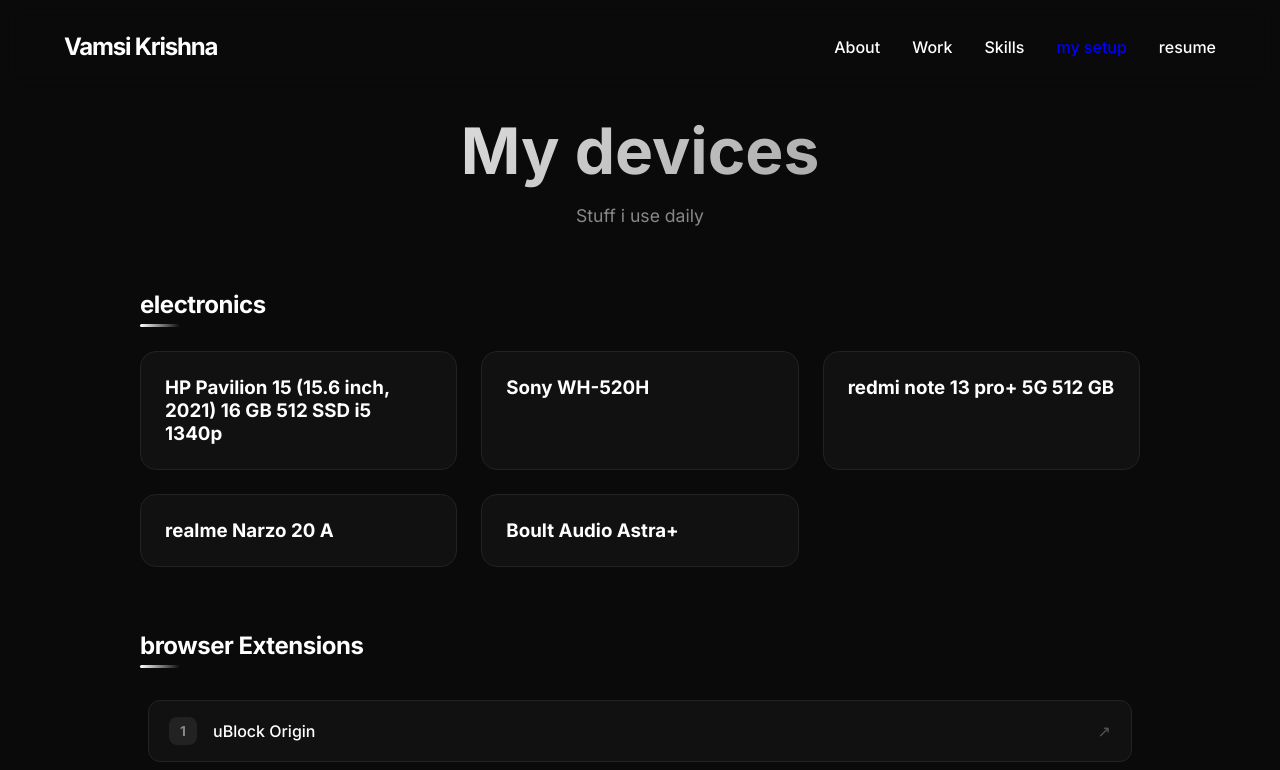
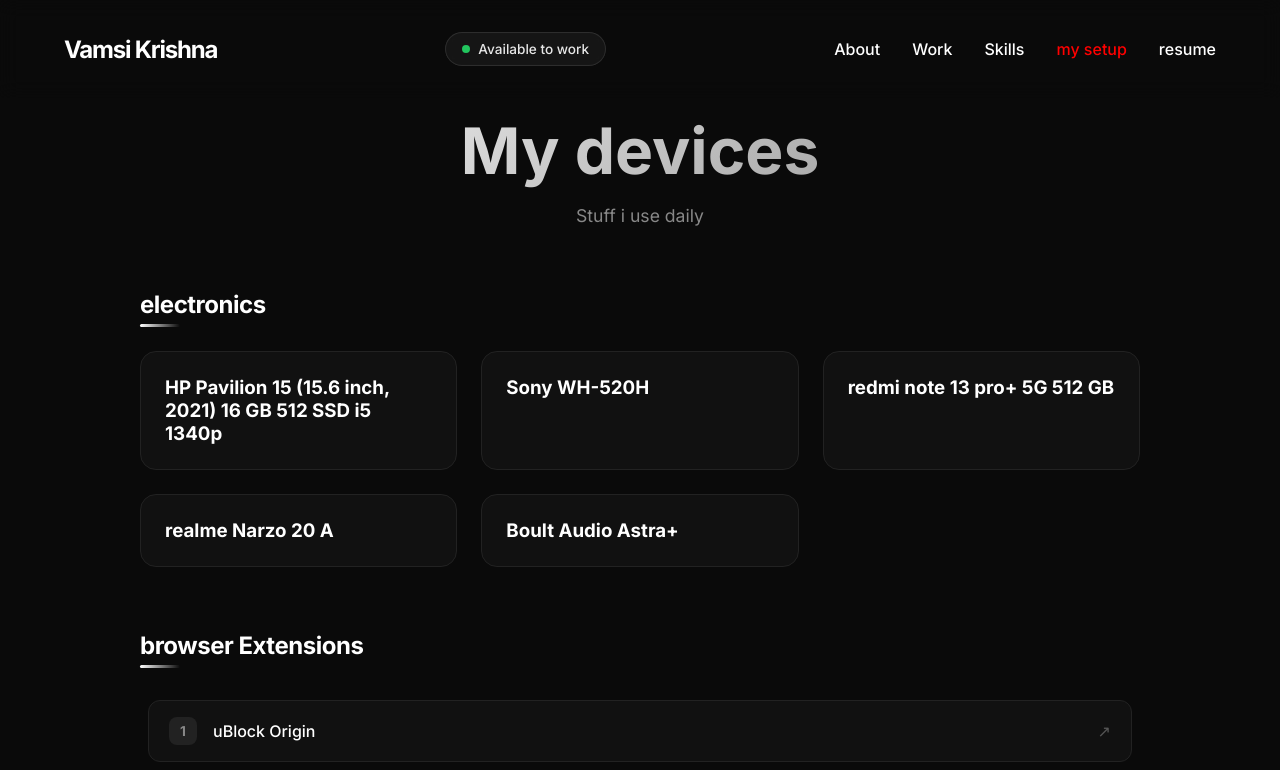
Before and after one commit to raptor7197/thekrishna, a React (Vite) app: page /setup in a window 1280 px wide. Shown: the top 770 px of the page. Built offline with nearby package versions, Linux system fonts and the light colour scheme; a web font is replaced by a local one.

Commit message:
fix: change bg color for pages to be pure black

```diff
--- a/src/components/About.css
+++ b/src/components/About.css
@@ -1,6 +1,6 @@
 .about {
     padding: 8rem 2rem;
-    background-color: #050505;
+    background-color: #000000;
     /* Deep Black */
     position: relative;
     overflow: hidden;
--- a/src/components/Contact.css
+++ b/src/components/Contact.css
@@ -1,6 +1,6 @@
 .contact {
     padding: 8rem 2rem 2rem;
-    background-color: #0f0f0f;
+    background-color: #000000;
     position: relative;
     overflow: hidden;
     min-height: 80vh;
--- a/src/components/Marquee.css
+++ b/src/components/Marquee.css
@@ -1,6 +1,6 @@
 .marquee-section {
     padding: 6rem 0;
-    background-color: #0a0a0a;
+    background-color: #000000;
     overflow: hidden;
     border-top: 1px solid #333;
 }
--- a/src/components/Navbar.css
+++ b/src/components/Navbar.css
@@ -69,8 +69,69 @@
     transform: translateY(-4px) rotate(-45deg);
 }
 
+/* Status Indicator */
+.status-indicator {
+    display: flex;
+    align-items: center;
+    gap: 0.5rem;
+    padding: 0.5rem 1rem;
+    background: rgba(255, 255, 255, 0.05);
+    border: 1px solid rgba(255, 255, 255, 0.1);
+    border-radius: 20px;
+    font-size: 0.85rem;
+    font-weight: 500;
+    color: rgba(255, 255, 255, 0.9);
+    backdrop-filter: blur(5px);
+}
+
+.status-dot {
+    width: 8px;
+    height: 8px;
+    background-color: #22c55e;
+    border-radius: 50%;
+    position: relative;
+}
+
+.status-dot::after {
+    content: '';
+    position: absolute;
+    top: 50%;
+    left: 50%;
+    transform: translate(-50%, -50%);
+    width: 100%;
+    height: 100%;
+    background-color: #22c55e;
+    border-radius: 50%;
+    animation: pulse 2s infinite;
+}
+
+@keyframes pulse {
+    0% {
+        transform: translate(-50%, -50%) scale(1);
+        opacity: 0.8;
+    }
+    50% {
+        transform: translate(-50%, -50%) scale(3);
+        opacity: 0;
+    }
+    100% {
+        transform: translate(-50%, -50%) scale(3);
+        opacity: 0;
+    }
+}
+
 
 @media (max-width: 768px) {
+    .status-text {
+        display: none;
+    }
+
+    .status-indicator {
+        padding: 0.5rem;
+        background: transparent;
+        border: none;
+    }
+
     .navbar {
         padding: 1.5rem 2rem;
     }
--- a/src/components/Navbar.jsx
+++ b/src/components/Navbar.jsx
@@ -29,6 +29,11 @@
                 <div className="logo">Vamsi Krishna</div>
             </a>
 
+            <div className="status-indicator">
+                <span className="status-dot"></span>
+                <span className="status-text">Available to work</span>
+            </div>
+
             <div className="mobile-menu-icon" onClick={toggleMenu}>
                 <div className={`menu-bar ${isMenuOpen ? 'open' : ''}`}></div>
                 <div className={`menu-bar ${isMenuOpen ? 'open' : ''}`}></div>
@@ -45,7 +50,7 @@
                     <a href="#skills" onClick={(e) => handleNavClick(e, '#skills')}>Skills</a>
                 </li>
                 <li>
-                    <a href="/setup" style={{ color: 'blue' }}>my setup</a>
+                    <a href="/setup" style={{ color: 'red' }}>my setup</a>
                 </li>
                 <li>
                     <a href="./Vamsi Krishna Resume.pdf" download>resume</a>
--- a/src/components/Projects.css
+++ b/src/components/Projects.css
@@ -19,7 +19,7 @@
     display: flex;
     flex-direction: column;
     gap: 1rem;
-    border-left: 2px solid rgba(255, 255, 255, 0.1);
+    border-left: 2px solid rgba(0, 0, 0, 0.1);
     padding-left: 1.5rem;
 }
 
--- a/src/components/Skills.css
+++ b/src/components/Skills.css
@@ -1,6 +1,6 @@
 .skills-section {
     padding: 8rem 2rem;
-    background-color: #0a0a0a;
+    background-color: #000000;
     /* Dark background matching the theme */
     position: relative;
     overflow: hidden;
--- a/src/components/Visuals.css
+++ b/src/components/Visuals.css
@@ -2,7 +2,7 @@
     position: relative;
     height: 100vh;
     width: 100%;
-    background-color: #050505;
+    background-color: #000000;
     overflow: hidden;
     display: flex;
     justify-content: center;
```
